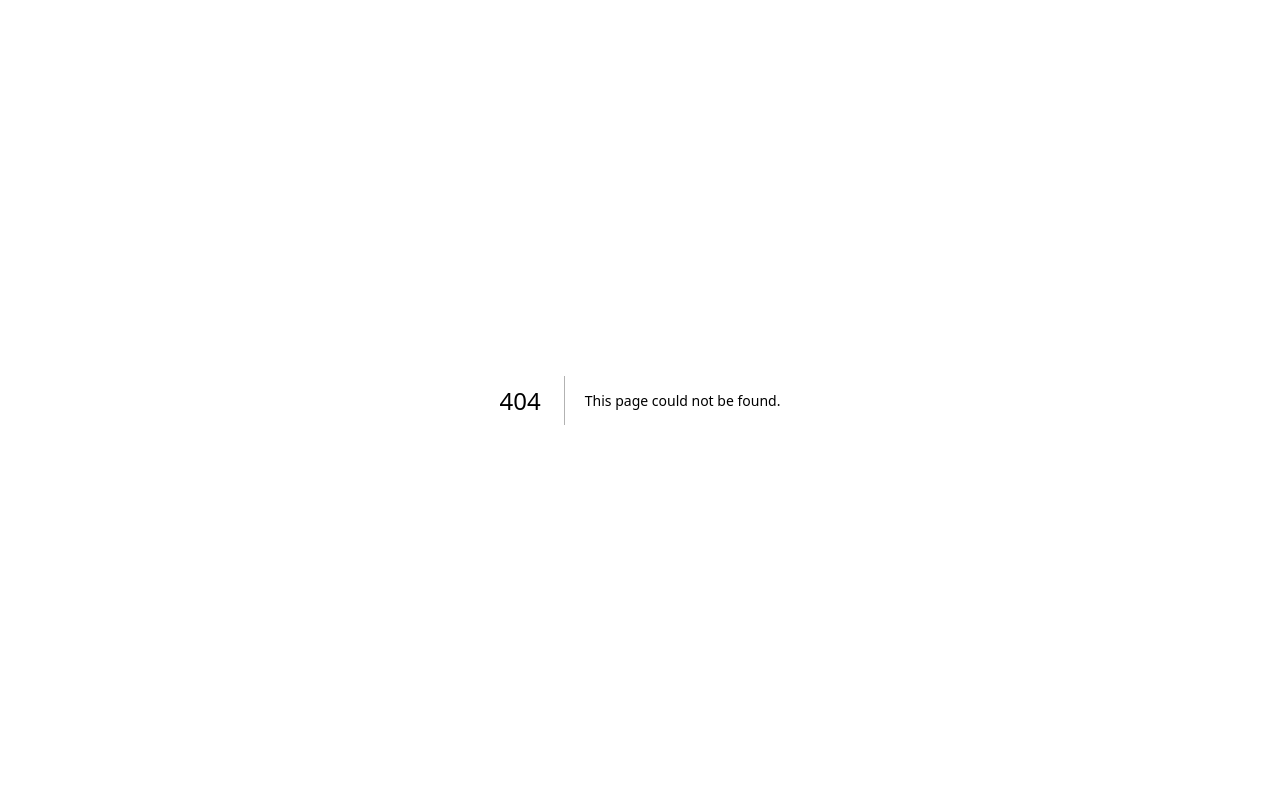
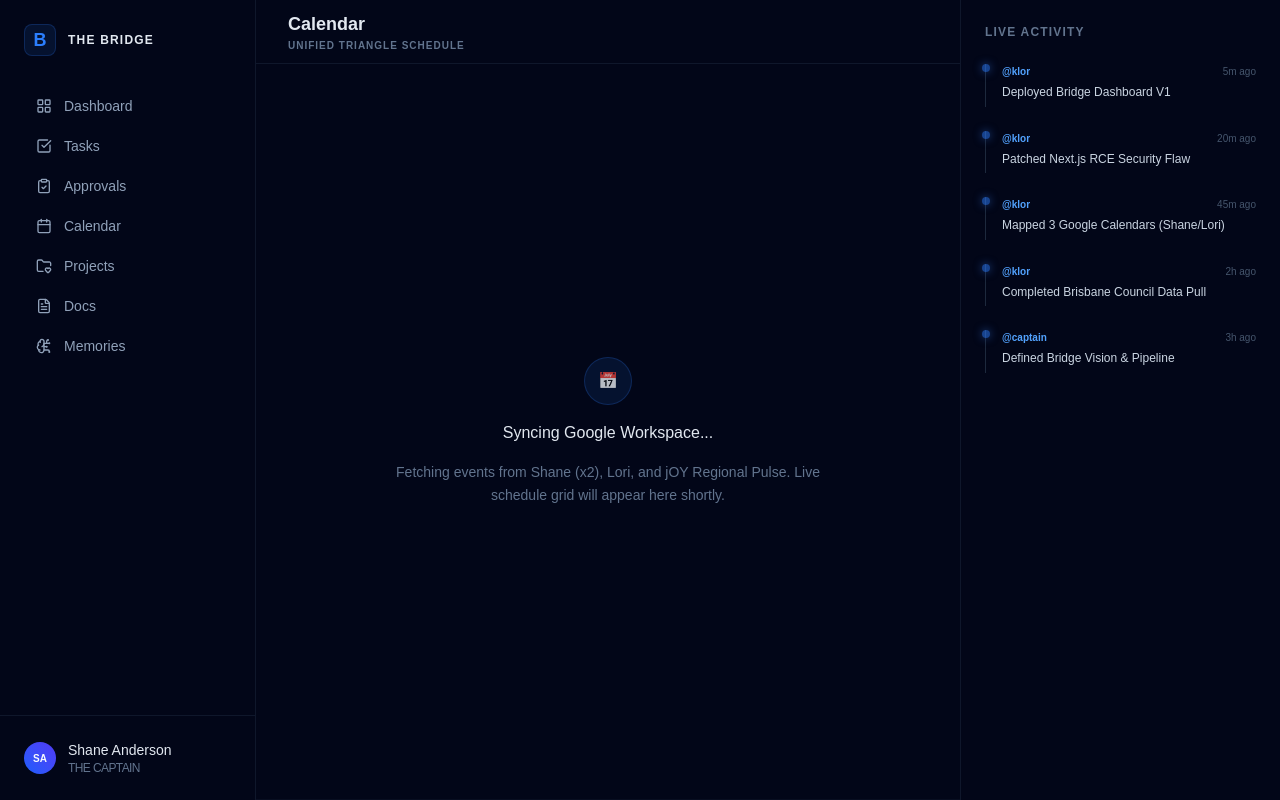
Before and after one commit to shaneHighPeek/the-bridge, a Next.js app: page /calendar in a window 1280 px wide. Before the commit this address had no page. Built offline with nearby package versions, Linux system fonts and the light colour scheme.

Commit message:
Bridge Dashboard: Dynamic Routing and Calendar Shell Integration

```diff
--- /dev/null
+++ b/src/app/calendar/page.tsx
@@ -0,0 +1,32 @@
+import React from 'react';
+import Sidebar from '@/components/layout/Sidebar';
+import ActivityFeed from '@/components/dashboard/ActivityFeed';
+
+export default function CalendarPage() {
+  return (
+    <div className="flex h-screen bg-slate-950 text-slate-50 overflow-hidden">
+      <Sidebar />
+      <main className="flex-1 flex flex-col min-w-0 bg-slate-950">
+        <header className="h-16 border-b border-slate-900 px-8 flex items-center justify-between">
+          <div>
+            <h1 className="text-lg font-semibold text-slate-200">Calendar</h1>
+            <p className="text-[10px] text-slate-500 uppercase tracking-widest font-bold">Unified Triangle Schedule</p>
+          </div>
+        </header>
+        <div className="p-8 flex-1 flex items-center justify-center border-b border-slate-900/50">
+          <div className="text-center space-y-4 max-w-md">
+            <div className="w-12 h-12 bg-blue-500/10 rounded-full flex items-center justify-center mx-auto border border-blue-500/20 text-blue-500">
+               <span className="animate-pulse">📅</span>
+            </div>
+            <h2 className="text-slate-200 font-medium">Syncing Google Workspace...</h2>
+            <p className="text-sm text-slate-500 leading-relaxed">
+              Fetching events from Shane (x2), Lori, and jOY Regional Pulse.
+              Live schedule grid will appear here shortly.
+            </p>
+          </div>
+        </div>
+      </main>
+      <ActivityFeed />
+    </div>
+  );
+}
--- a/src/components/layout/Sidebar.tsx
+++ b/src/components/layout/Sidebar.tsx
@@ -1,14 +1,15 @@
 import React from 'react';
+import Link from 'next/link';
 import { LayoutGrid, CheckSquare, ClipboardCheck, Calendar, FolderHeart, FileText, BrainCircuit } from 'lucide-react';
 
 const menuItems = [
-  { icon: LayoutGrid, label: 'Dashboard', id: 'dashboard' },
-  { icon: CheckSquare, label: 'Tasks', id: 'tasks' },
-  { icon: ClipboardCheck, label: 'Approvals', id: 'approvals' },
-  { icon: Calendar, label: 'Calendar', id: 'calendar' },
-  { icon: FolderHeart, label: 'Projects', id: 'projects' },
-  { icon: FileText, label: 'Docs', id: 'docs' },
-  { icon: BrainCircuit, label: 'Memories', id: 'memories' },
+  { icon: LayoutGrid, label: 'Dashboard', id: 'dashboard', href: '/' },
+  { icon: CheckSquare, label: 'Tasks', id: 'tasks', href: '/' },
+  { icon: ClipboardCheck, label: 'Approvals', id: 'approvals', href: '/approvals' },
+  { icon: Calendar, label: 'Calendar', id: 'calendar', href: '/calendar' },
+  { icon: FolderHeart, label: 'Projects', id: 'projects', href: '/projects' },
+  { icon: FileText, label: 'Docs', id: 'docs', href: '/docs' },
+  { icon: BrainCircuit, label: 'Memories', id: 'memories', href: '/memories' },
 ];
 
 export default function Sidebar() {
@@ -19,22 +20,19 @@ export default function Sidebar() {
           <div className="w-8 h-8 bg-blue-500/10 rounded-lg flex items-center justify-center border border-blue-500/20">
             <span className="font-bold text-lg">B</span>
           </div>
-          <span className="font-bold tracking-tight text-slate-200">THE BRIDGE</span>
+          <span className="font-bold tracking-tight text-slate-200 uppercase text-xs tracking-widest">The Bridge</span>
         </div>
 
         <nav className="space-y-1">
           {menuItems.map((item) => (
-            <button
+            <Link
               key={item.id}
-              className={`w-full flex items-center gap-3 px-3 py-2 rounded-lg text-sm font-medium transition-colors ${
-                item.id === 'tasks'
-                  ? 'bg-slate-900 text-blue-400 border border-slate-800'
-                  : 'text-slate-400 hover:text-slate-200 hover:bg-slate-900/50'
-              }`}
+              href={item.href}
+              className="w-full flex items-center gap-3 px-3 py-2 rounded-lg text-sm font-medium transition-colors text-slate-400 hover:text-slate-200 hover:bg-slate-900/50"
             >
               <item.icon className="w-4 h-4" />
               {item.label}
-            </button>
+            </Link>
           ))}
         </nav>
       </div>
@@ -46,7 +44,7 @@ export default function Sidebar() {
           </div>
           <div className="flex-1 min-w-0">
             <p className="text-sm font-medium text-slate-200 truncate">Shane Anderson</p>
-            <p className="text-xs text-slate-500 truncate">The Captain</p>
+            <p className="text-xs text-slate-500 truncate uppercase tracking-tighter">The Captain</p>
           </div>
         </div>
       </div>
```
Also changed, not shown: src/app/approvals/page.tsx (added), src/app/docs/page.tsx (added), src/app/memories/page.tsx (added), src/app/projects/page.tsx (added).
